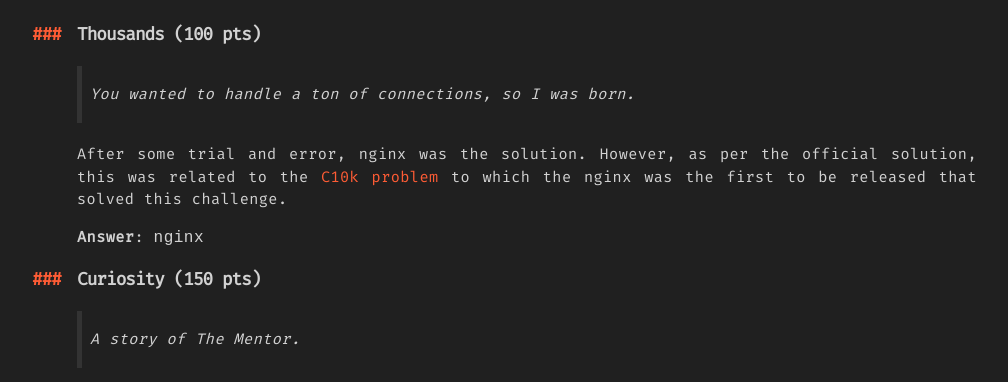
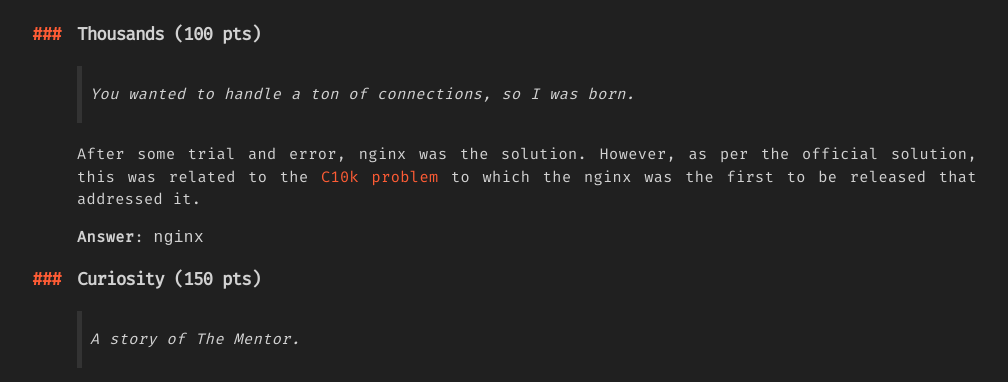
Before and after one commit to jpdias/jpdias.github.io, a Jekyll site: the page built from _posts/2020-09-23-oposec_summer_2020.md, in a window 1280 px wide and 1400 px high, scrolled down 10399 px. Shown: the part 92-474 px from the top of the window, without its empty margins (113-1121 px from the left). Built offline with Jekyll 4.4.1, drawn with Linux system fonts in a browser that asks for light colours; nearby versions of some CDN libraries; some of the changed text lies outside the part shown.

Commit message:
fix thank note

```diff
--- a/_posts/2020-09-23-oposec_summer_2020.md
+++ b/_posts/2020-09-23-oposec_summer_2020.md
@@ -226,7 +226,7 @@
 
 > You wanted to handle a ton of connections, so I was born.
 
-After some trial and error, nginx was the solution. However, as per the official solution, this was related to the [C10k problem](https://en.wikipedia.org/wiki/C10k_problem) to which the nginx was the first to be released that solved this challenge.
+After some trial and error, nginx was the solution. However, as per the official solution, this was related to the [C10k problem](https://en.wikipedia.org/wiki/C10k_problem) to which the nginx was the first to be released that addressed it.
 
 **Answer**: `nginx`
 
```
Also changed, not shown: other parts of _posts/2020-09-23-oposec_summer_2020.md (+1 -1 lines).
